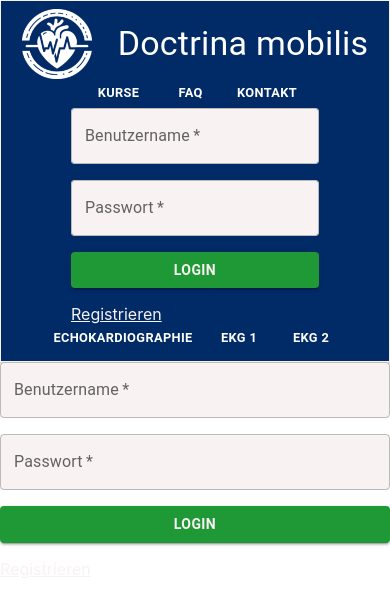
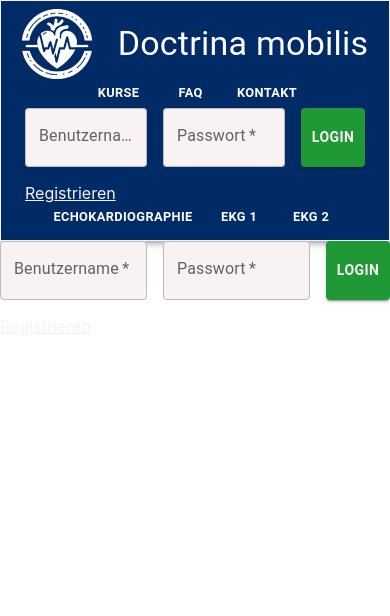
Before and after one commit to DoctrinaMobilis/website, a React (Create React App) app in the folder doctrina-mobilis-client/: page /login in a window 390 px wide. Shown: the top 616 px of the page. Built offline with nearby package versions, Linux system fonts and the light colour scheme.

Commit message:
login scale_02

```diff
--- a/doctrina-mobilis-client/src/Login.css
+++ b/doctrina-mobilis-client/src/Login.css
@@ -46,13 +46,15 @@
 }
 
 /* Media Queries for responsiveness */
-@media (max-width: 768px) {
-  .login form {
-    flex-direction: column;
+@media (max-width: 1100px) {
+
+  .input-field .MuiOutlinedInput-root {
+    font-size: 0.8rem; /* Even smaller font size */
+    padding: 0.3em; /* Even smaller padding */
   }
 
   .login-button {
-    font-size: 0.9rem; /* Smaller font size on smaller screens */
+    font-size: 0.8rem; /* Smaller font size on smaller screens */
   }
 
   .register-link {
```
